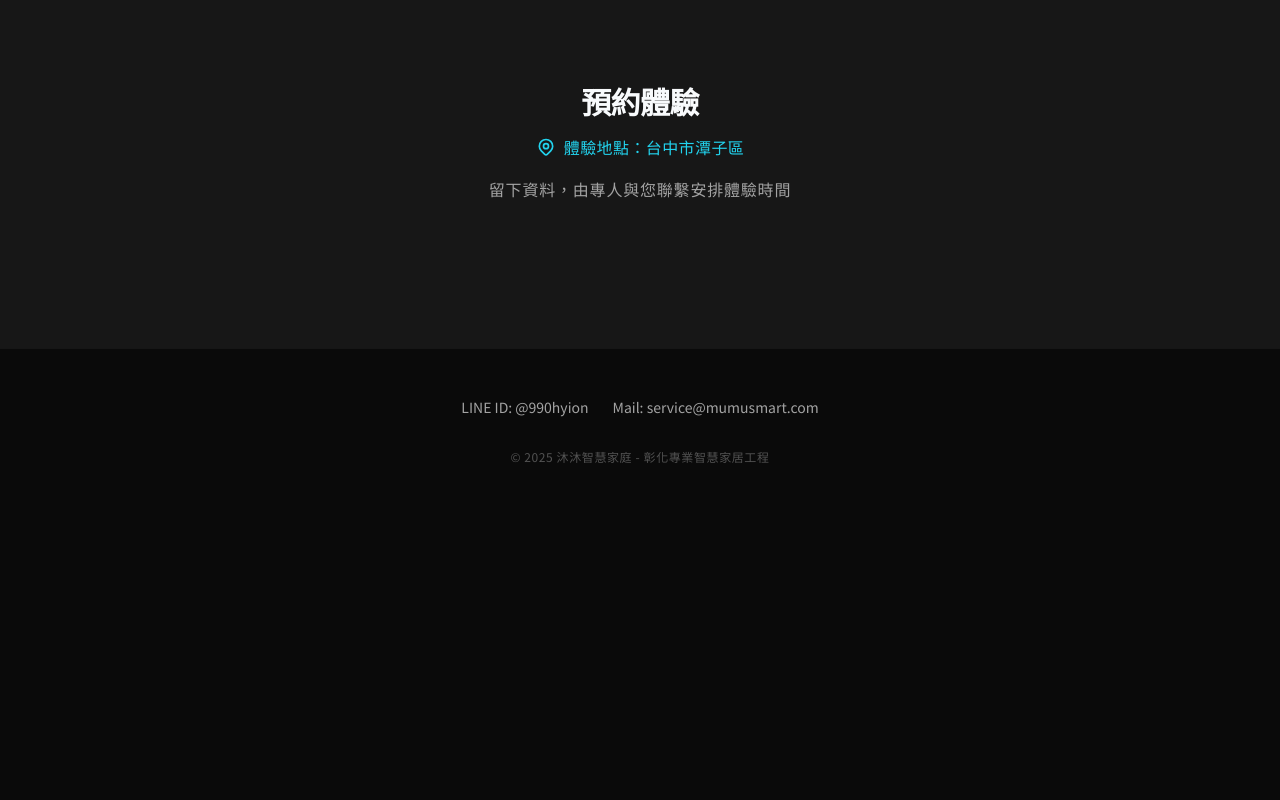
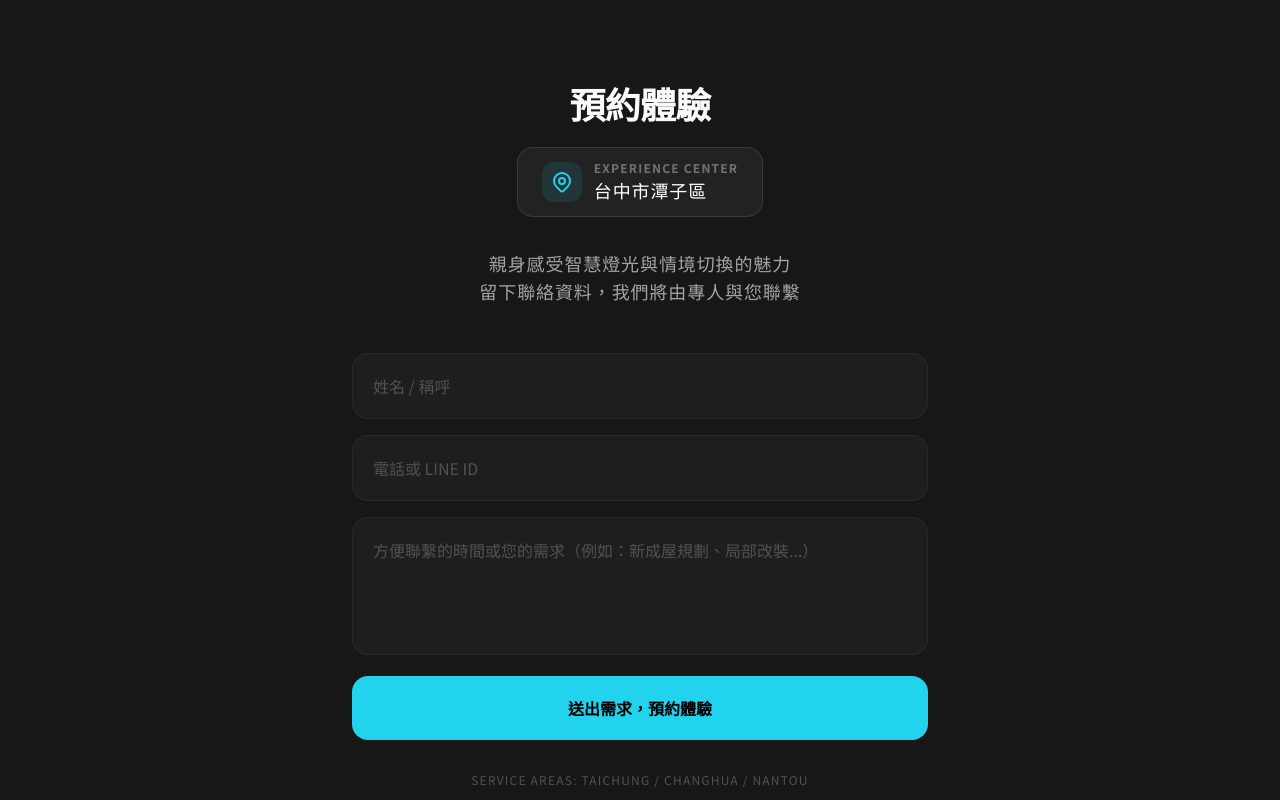
Before and after one commit to Miiish/NewWebsite, a React (Vite) app: page / in a window 1280 px wide. Shown: the part 5260-6060 px from the top of the page. Before the commit the page ends 5773 px from the top, so only its background shows below. Built offline with nearby package versions, Linux system fonts and the light colour scheme; the HTML template or start-up script is replaced by a standard one.

Commit message:
Update SmartHomeMockup.jsx

```diff
--- a/src/SmartHomeMockup.jsx
+++ b/src/SmartHomeMockup.jsx
@@ -378,23 +378,103 @@ export default function SmartHomeMockup() {
             </div>
           </section>
 
-          {/* Section 4: Contact Form */}
+          {/* Section 4: Contact Form - 預約體驗與地點資訊 */}
           <section id="contact" className="py-24 px-6 bg-neutral-900">
             <div className="max-w-xl mx-auto">
+              {/* 標題與地點卡片 */}
               <div className="text-center mb-12">
-                <h2 className="text-3xl font-bold mb-4">預約體驗</h2>
+                <h2 className="text-3xl md:text-4xl font-bold mb-6">預約體驗</h2>
 
-                {/* 新增：地點資訊 */}
-                <div className="flex items-center justify-center gap-2 text-cyan-400 mb-4">
-                  <svg className="w-5 h-5" fill="none" stroke="currentColor" viewBox="0 0 24 24">
-                    <path strokeLinecap="round" strokeLinejoin="round" strokeWidth="2" d="M17.657 16.657L13.414 20.9a1.998 1.998 0 01-2.827 0l-4.244-4.243a8 8 0 1111.314 0z" />
-                    <path strokeLinecap="round" strokeLinejoin="round" strokeWidth="2" d="M15 11a3 3 0 11-6 0 3 3 0 016 0z" />
-                  </svg>
-                  <span className="font-medium tracking-wide">體驗地點：台中市潭子區</span>
+                {/* 地點資訊標籤 */}
+                <div className="inline-flex items-center gap-3 px-6 py-3 rounded-2xl bg-white/5 border border-white/10 mb-8 transition-all hover:border-cyan-400/50 group">
+                  <div className="w-10 h-10 rounded-xl bg-cyan-400/10 flex items-center justify-center text-cyan-400 group-hover:scale-110 transition-transform">
+                    <svg className="w-6 h-6" fill="none" stroke="currentColor" viewBox="0 0 24 24">
+                      <path strokeLinecap="round" strokeLinejoin="round" strokeWidth="2" d="M17.657 16.657L13.414 20.9a1.998 1.998 0 01-2.827 0l-4.244-4.243a8 8 0 1111.314 0z" />
+                      <path strokeLinecap="round" strokeLinejoin="round" strokeWidth="2" d="M15 11a3 3 0 11-6 0 3 3 0 016 0z" />
+                    </svg>
+                  </div>
+                  <div className="text-left">
+                    <p className="text-xs text-neutral-500 uppercase tracking-widest font-bold">Experience Center</p>
+                    <p className="text-lg text-white font-medium">台中市潭子區</p>
+                  </div>
                 </div>
 
-                <p className="text-neutral-400">留下資料，由專人與您聯繫安排體驗時間</p>
+                <p className="text-neutral-400 text-lg">
+                  親身感受智慧燈光與情境切換的魅力<br className="hidden md:block"/>
+                  留下聯絡資料，我們將由專人與您聯繫
+                </p>
               </div>
+
+              {/* 表單切換邏輯 */}
+              {sent ? (
+                <div className="bg-cyan-400/10 border border-cyan-400/50 p-10 rounded-[2rem] text-center backdrop-blur-sm animate-fade-in">
+                  <div className="w-20 h-20 bg-cyan-400 rounded-full flex items-center justify-center mx-auto mb-6 shadow-[0_0_30px_rgba(34,211,238,0.4)]">
+                    <svg className="w-10 h-10 text-black" fill="none" stroke="currentColor" viewBox="0 0 24 24">
+                      <path strokeLinecap="round" strokeLinejoin="round" strokeWidth="3" d="M5 13l4 4L19 7" />
+                    </svg>
+                  </div>
+                  <h4 className="text-cyan-400 text-2xl font-bold mb-3">需求已成功送出</h4>
+                  <p className="text-cyan-100/70 mb-8 leading-relaxed">
+                    感謝您的預約，我們將在 24 小時內與您聯繫。<br/>
+                    急件歡迎點擊下方按鈕加入官方 LINE。
+                  </p>
+                  <a
+                    href="https://line.me/ti/p/~@990hyion"
+                    className="inline-flex items-center gap-2 bg-cyan-400 text-black px-10 py-4 rounded-2xl font-black hover:scale-105 transition-all"
+                  >
+                    <img src="https://upload.wikimedia.org/wikipedia/commons/4/41/LINE_logo.svg" alt="Line" className="w-5 h-5" />
+                    即刻 LINE 諮詢
+                  </a>
+                </div>
+              ) : (
+                <form onSubmit={handleSubmit} className="space-y-4">
+                  <div className="group">
+                    <input
+                      name="name"
+                      required
+                      placeholder="姓名 / 稱呼"
+                      className="w-full p-5 rounded-2xl bg-neutral-800/50 border border-white/5 focus:border-cyan-400 focus:bg-neutral-800 outline-none transition-all placeholder:text-neutral-600"
+                    />
+                  </div>
+
+                  <div className="group">
+                    <input
+                      name="contact"
+                      required
+                      placeholder="電話或 LINE ID"
+                      className="w-full p-5 rounded-2xl bg-neutral-800/50 border border-white/5 focus:border-cyan-400 focus:bg-neutral-800 outline-none transition-all placeholder:text-neutral-600"
+                    />
+                  </div>
+
+                  <div className="group">
+                    <textarea
+                      name="note"
+                      rows="4"
+                      placeholder="方便聯繫的時間或您的需求（例如：新成屋規劃、局部改裝...）"
+                      className="w-full p-5 rounded-2xl bg-neutral-800/50 border border-white/5 focus:border-cyan-400 focus:bg-neutral-800 outline-none transition-all placeholder:text-neutral-600 resize-none"
+                    />
+                  </div>
+
+                  <button
+                    disabled={sending}
+                    className="w-full bg-cyan-400 text-black font-black py-5 rounded-2xl hover:bg-cyan-300 hover:shadow-[0_10px_30px_rgba(34,211,238,0.3)] transition-all disabled:opacity-50 disabled:cursor-not-allowed group"
+                  >
+                    {sending ? (
+                      <span className="flex items-center justify-center gap-2">
+                        <svg className="animate-spin h-5 w-5 text-black" viewBox="0 0 24 24">
+                          <circle className="opacity-25" cx="12" cy="12" r="10" stroke="currentColor" strokeWidth="4" fill="none" />
+                          <path className="opacity-75" fill="currentColor" d="M4 12a8 8 0 018-8V0C5.373 0 0 5.373 0 12h4z" />
+                        </svg>
+                        傳送中...
+                      </span>
+                    ) : '送出需求，預約體驗'}
+                  </button>
+
+                  <p className="text-center text-neutral-600 text-xs pt-4 tracking-widest uppercase">
+                    Service Areas: Taichung / Changhua / Nantou
+                  </p>
+                </form>
+              )}
             </div>
           </section>
         </main>
```
